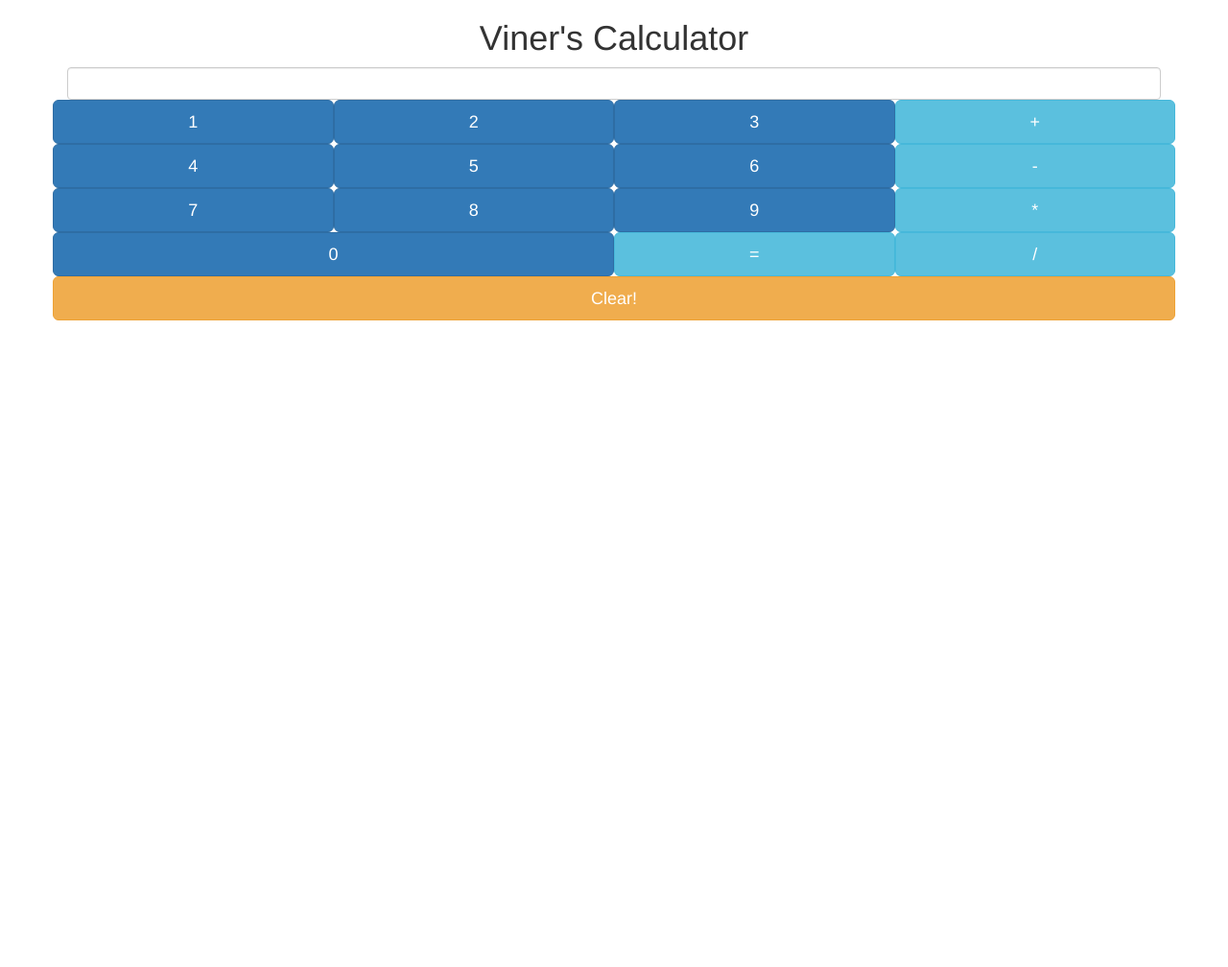
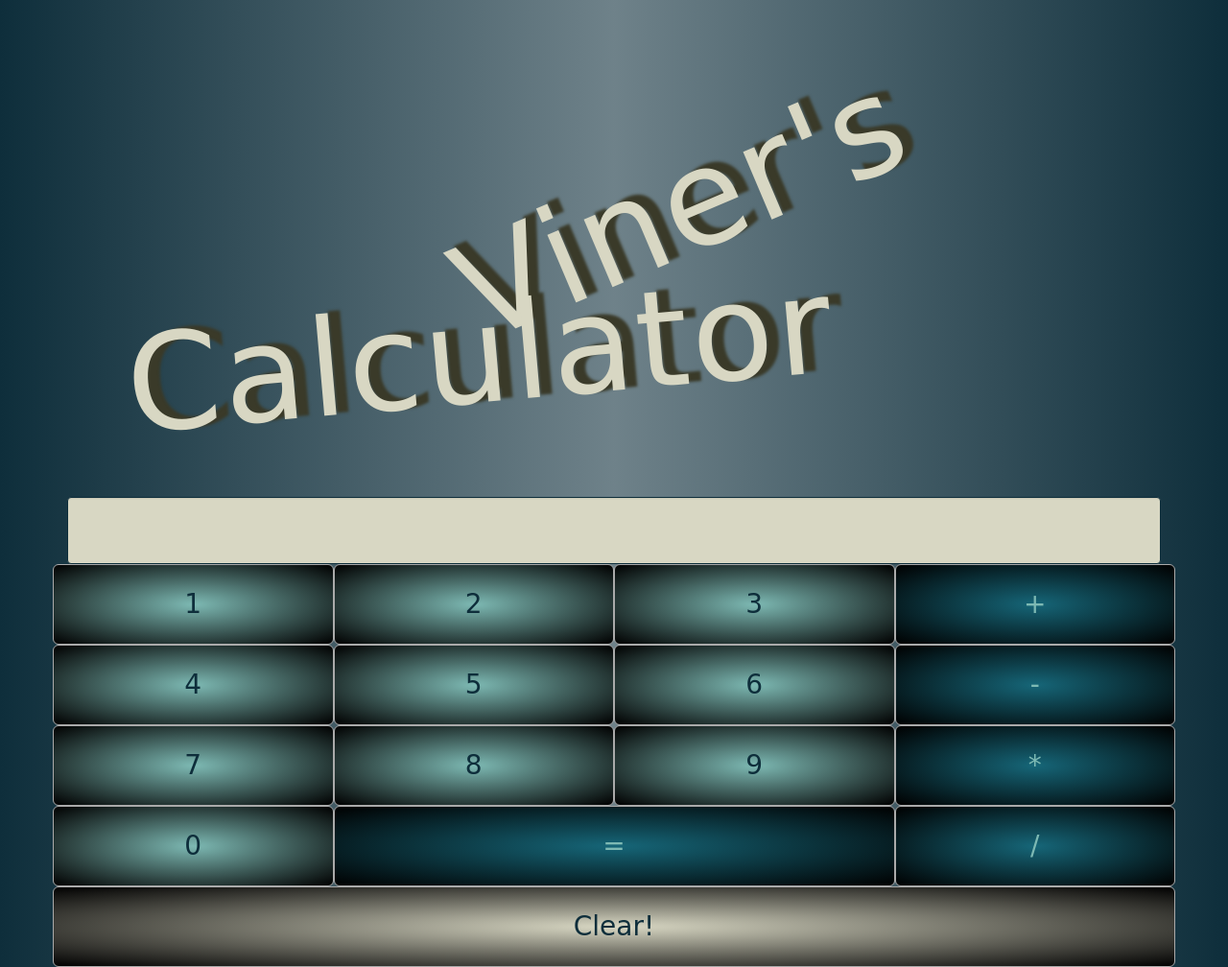
Before and after one commit to natac13/calculator-viner, a website: page index.html in a window 1280 px wide. Shown: the whole page at 96% size. Before the commit the page ends 800 px from the top, so only its background shows below. Drawn offline with Linux system fonts and the light colour scheme; a web font is replaced by a local one.

Commit message:
worked on styling

```diff
--- a/css/main.css
+++ b/css/main.css
@@ -0,0 +1,85 @@
+/*  dark-green #0E2E3B
+    mid-green  #166678
+    low-green  #7DB9B3
+    tan        #D8D7C3 */
+
+body {
+    font-family: 'Slackey', cursive;
+    background: linear-gradient(to left, #0E2E3B, rgba(14, 46, 59, 0.6),
+     #0E2E3B);
+}
+
+header h1 {
+    font-size: 10em;
+    color: #D8D7C3;
+    margin-top: 1em;
+    margin-bottom: 0.5em;
+    position: relative;
+    letter-spacing: 0.02em;
+}
+
+.title {
+    text-shadow: 13px -2px 3px #3A3A29;
+}
+
+.left {
+    position: relative;
+    left: 0.5em;
+    display: inline-block;
+    -webkit-transform: rotate(-23deg);
+            transform: rotate(-23deg);
+}
+
+.right {
+    position: relative;
+    left: -1em;
+    display: inline-block;
+    -webkit-transform: rotate(-5deg);
+            transform: rotate(-5deg);
+}
+
+#display {
+    height: 2.5em;
+    font-size: 2em;
+    background: #D8D7C3;
+    color: #0E2E3B;
+    border: 1px groove #0E2E3B;
+}
+.btn-lg {
+    font-size: 2em;
+    height: 3em;
+}
+
+
+.btn-primary {
+    background: radial-gradient(#7DB9B3, black);
+    color: #0E2E3B;
+    border: 1px solid #aaa;
+}
+
+.btn-info {
+    background: radial-gradient(#166678, black);
+    color: #7DB9B3;
+    border: 1px solid #aaa;
+}
+
+.btn-warning {
+    background: radial-gradient(#D8D7C3, black);
+    color: #0E2E3B;
+    border: 1px solid #aaa;
+}
+
+.btn-primary:hover, .btn-primary:focus {
+    background: radial-gradient(#7DB9B3 50%, #000);
+    color: #309FCC;
+}
+
+.btn-info:hover, .btn-info:focus {
+    background: radial-gradient(#166678 50%, #000);
+    color: #99FBF3;
+}
+
+.btn-warning:hover, .btn-warning:focus {
+    background: radial-gradient(#D8D7C3 50%, #000);
+    color: #0E2E3B;
+}
--- a/index.html
+++ b/index.html
@@ -4,10 +4,13 @@
     <meta charset="utf-8">
     <meta http-equiv="X-UA-Compatible" content="IE=edge">
     <meta name="viewport" content="width=device-width, initial-scale=1">
-    <!-- The above 3 meta tags *must* come first in the head; any other head content must come *after* these tags -->
+    <!-- The above 3 meta tags *must* come first in the head; any other head
+      content must come *after* these tags -->
     <title>Viner's Calculator</title>
 
     <!-- Bootstrap -->
+    <link href='https://fonts.googleapis.com/css?family=Slackey'
+      rel='stylesheet' type='text/css'>
     <link href="css/bootstrap.min.css" rel="stylesheet">
     <link rel="stylesheet" type="text/css" href="css/font-awesome.min.css">
     <link rel="stylesheet" type="text/css" href="css/main.css">
@@ -18,7 +21,10 @@
   <body class="text-center">
     <div class="contanier-fluid">
       <header>
-        <h1>Viner's Calculator</h1>
+        <h1>
+          <span class="left title">Viner's</span> <span class="right title">
+            Calculator</span>
+        </h1>
       </header>
     </div>
 
@@ -26,7 +32,8 @@
       <form action="" class="inline-form" id="calculator">
         <div class="row">
           <div class="col-xs-12">
-            <input class="form-control col-xs-12" type="number" name="display">
+            <input class="form-control col-xs-12" type="number" name="display"
+              id="display">
           </div>
         </div>
         <div class="row">
@@ -67,9 +74,9 @@
         </div>
         <div class="row">
           <div class="form-group">
-            <button class="btn btn-lg btn-primary col-xs-6 digit" value="0"
+            <button class="btn btn-lg btn-primary col-xs-3 digit" value="0"
               name="0">0</button>
-            <button class="btn btn-lg btn-info col-xs-3 equal">=</button>
+            <button class="btn btn-lg btn-info col-xs-6 equal">=</button>
             <button class="btn btn-lg btn-info col-xs-3 operator"
               value="/">/</button>
           </div>
--- a/js/main.js
+++ b/js/main.js
@@ -14,6 +14,7 @@ $(document).ready(function() {
 
     $cal.on('click', '.digit', function(e) {
         e.preventDefault();
+
         var numStr = $(this).val().toString(); // for display adding
         console.log(numStr);
         var oldNum = $display.val() || '';
```
